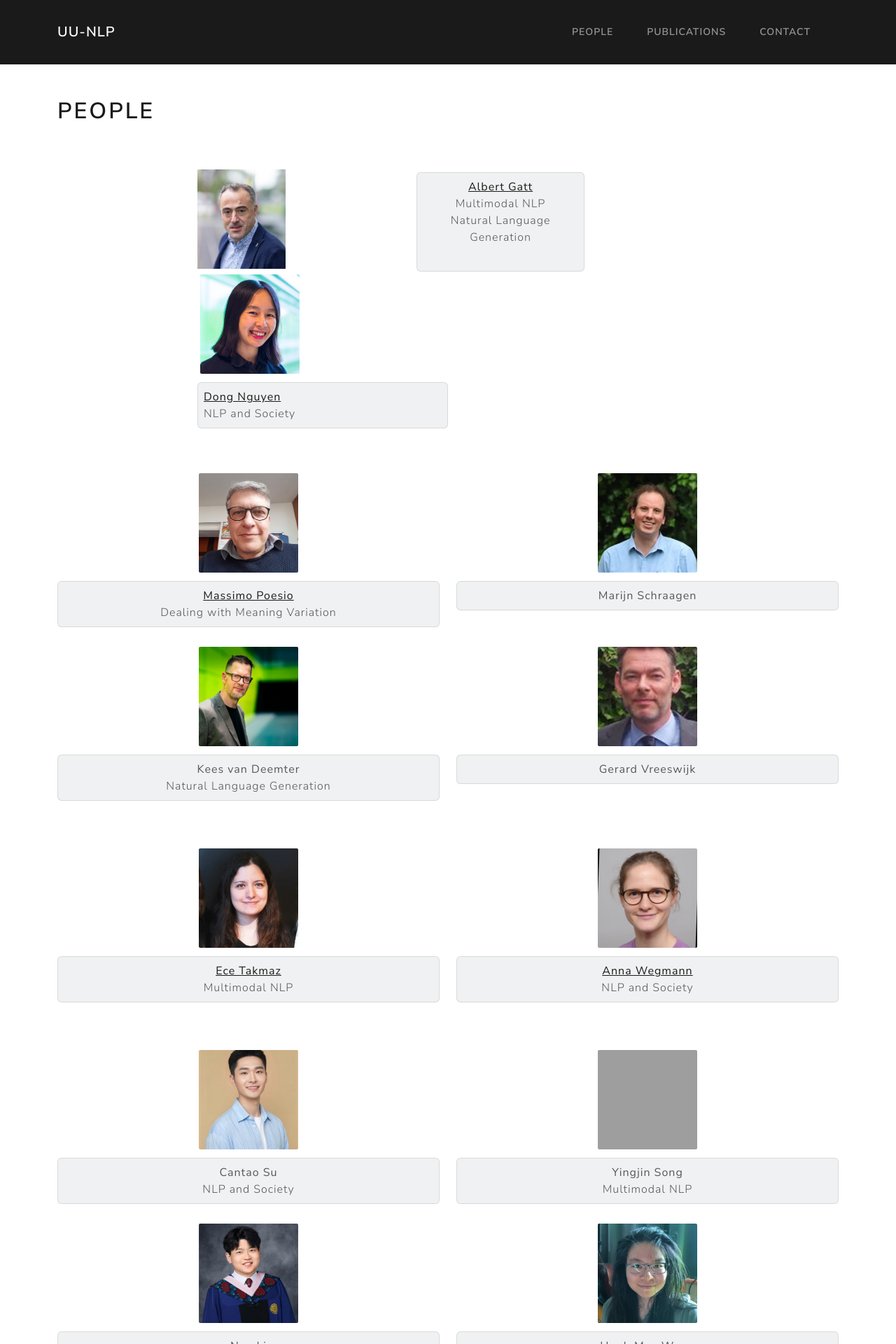
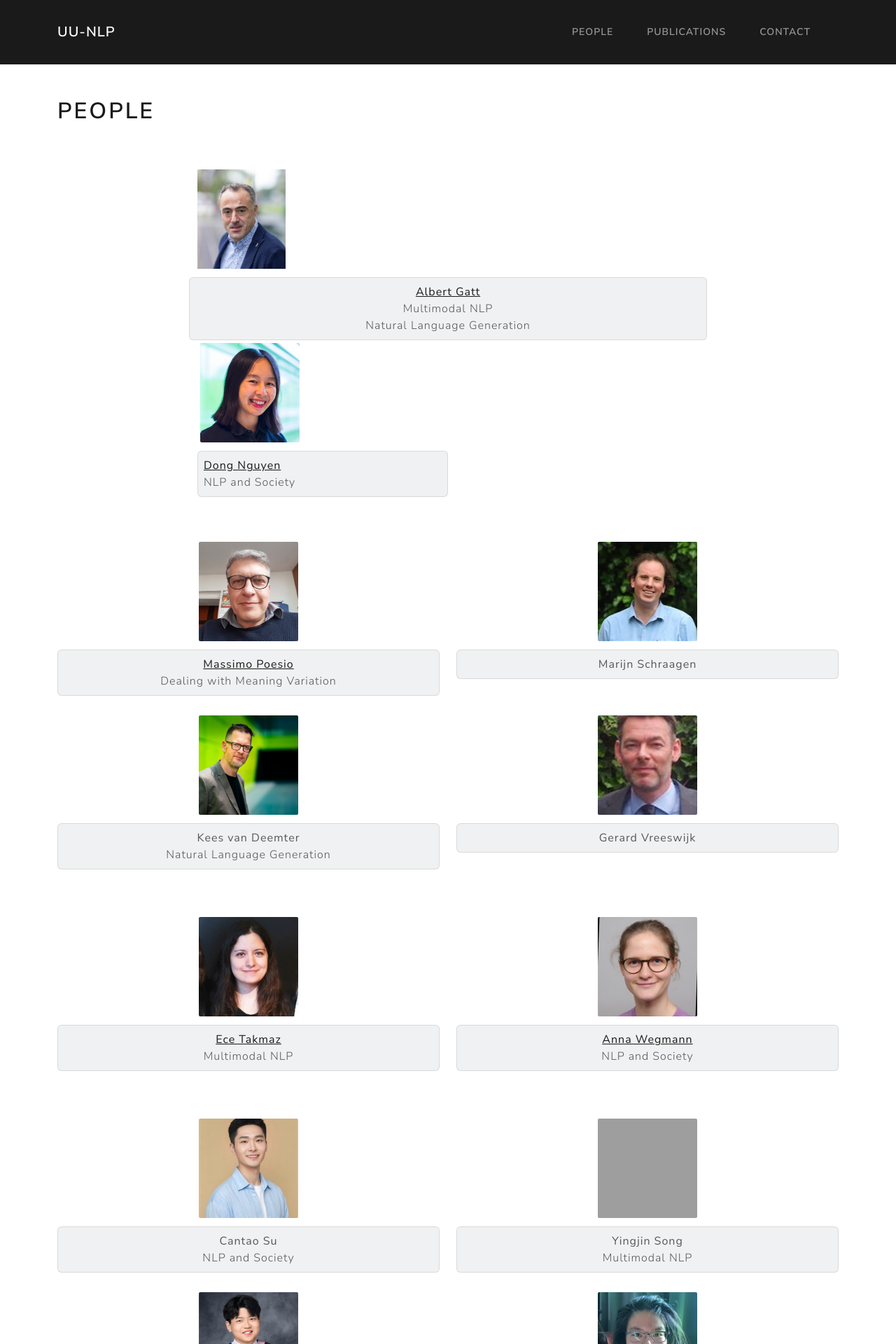
Before and after one commit to thaoanhdang/uu-nlp.github.io, a Jekyll site: the page built from people.md, in a window 1280 px wide. Shown: the top 1920 px of the page at 70% size. Built offline with Jekyll 4.4.1, drawn with Linux system fonts in a browser that asks for light colours; grey boxes are pictures that could not be loaded.

Commit message:
Update people.md

```diff
--- a/people.md
+++ b/people.md
@@ -10,7 +10,7 @@ permalink: /people/
   <div class="row text-center">
       <img src="{{ 'assets/images/albert.jpg' | relative_url }}" class="img-thumbnail rounded"
            style="width: 150px; height: 150px; object-fit: cover;" alt="albert">
-      <div class="mt-2 p-2 rounded bg-light" style="width: 240px; margin: 0 auto;">
+      <div class="mt-2 p-2 rounded bg-light">
         <strong>
           <a href="https://albertgatt.github.io/" target="_blank">Albert Gatt</a>
         </strong><br>
```
